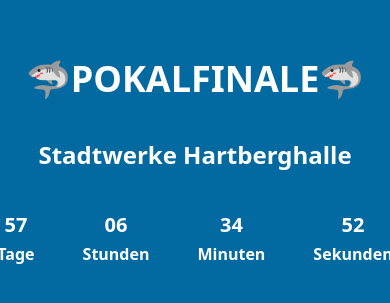
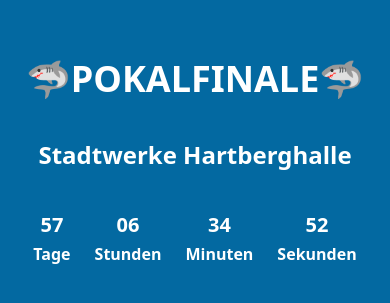
Before and after one commit to bendemaj/cupcountdown, an Astro site: page / in a window 390 px wide. Shown: the part 259-562 px from the top of the page. Built offline with nearby package versions, Linux system fonts and the light colour scheme; Astro itself is replaced by a stand-in of ours.

Commit message:
min Gap Responsive View

```diff
--- a/src/pages/index.astro
+++ b/src/pages/index.astro
@@ -20,7 +20,7 @@ import Layout from "../layouts/Layout.astro";
     </div>
     <div
       id="countdown"
-      class="w-full flex justify-center text-center gap-12 text-xl md:text-6xl"
+      class="w-full flex justify-center text-center gap-6 md:gap-12 text-xl md:text-6xl"
     >
       <div>
         <h2 id="days">00</h2>
@@ -66,6 +66,7 @@ import Layout from "../layouts/Layout.astro";
     hours.innerHTML = tHours < 10 ? "0" + tHours : tHours;
     min.innerHTML = tMinutes < 10 ? "0" + tMinutes : tMinutes;
     sec.innerHTML = tSeconds < 10 ? "0" + tSeconds : tSeconds;
+
   };
 
   const countdownInterval = setInterval(() => {
```
